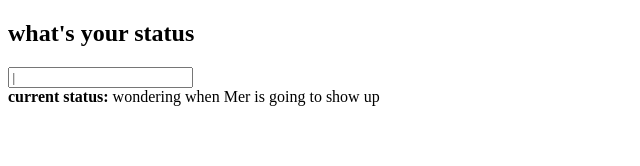
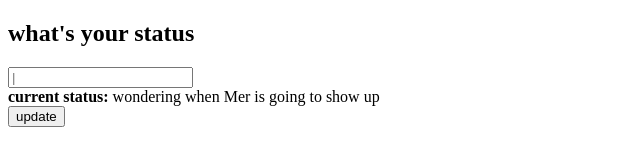
Before and after one commit to niamhbrockbank/html-twitter-base, a website: page index.html in a window 1280 px wide. Shown: the whole page, without its empty margins (0-640 px from the left). Drawn offline with Linux system fonts and the light colour scheme.

Commit message:
Add update status button

```diff
--- a/index.html
+++ b/index.html
@@ -9,7 +9,8 @@
     <section>
       <h1>what's your status</h1>
       <input type="text" placeholder="|" /> <br />
-      <b>current status:</b> wondering when Mer is going to show up
+      <b>current status:</b> wondering when Mer is going to show up <br />
+      <button>update</button>
     </section>
   </body>
 </html>
```
